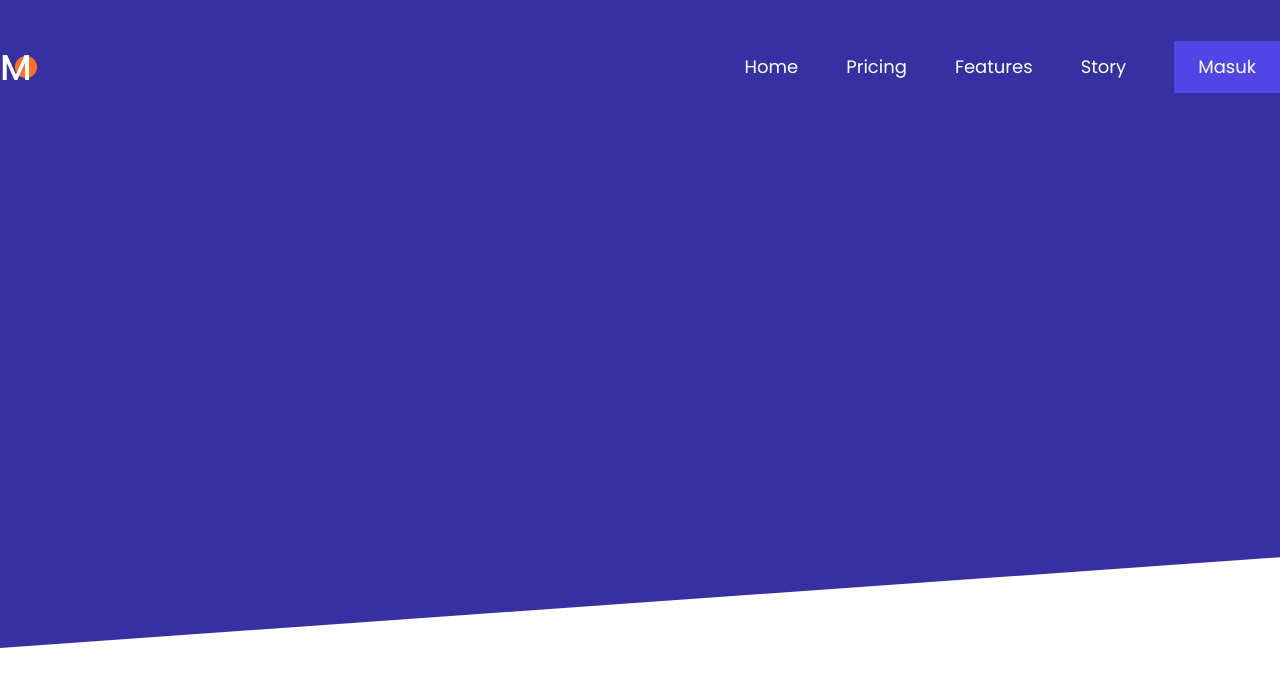
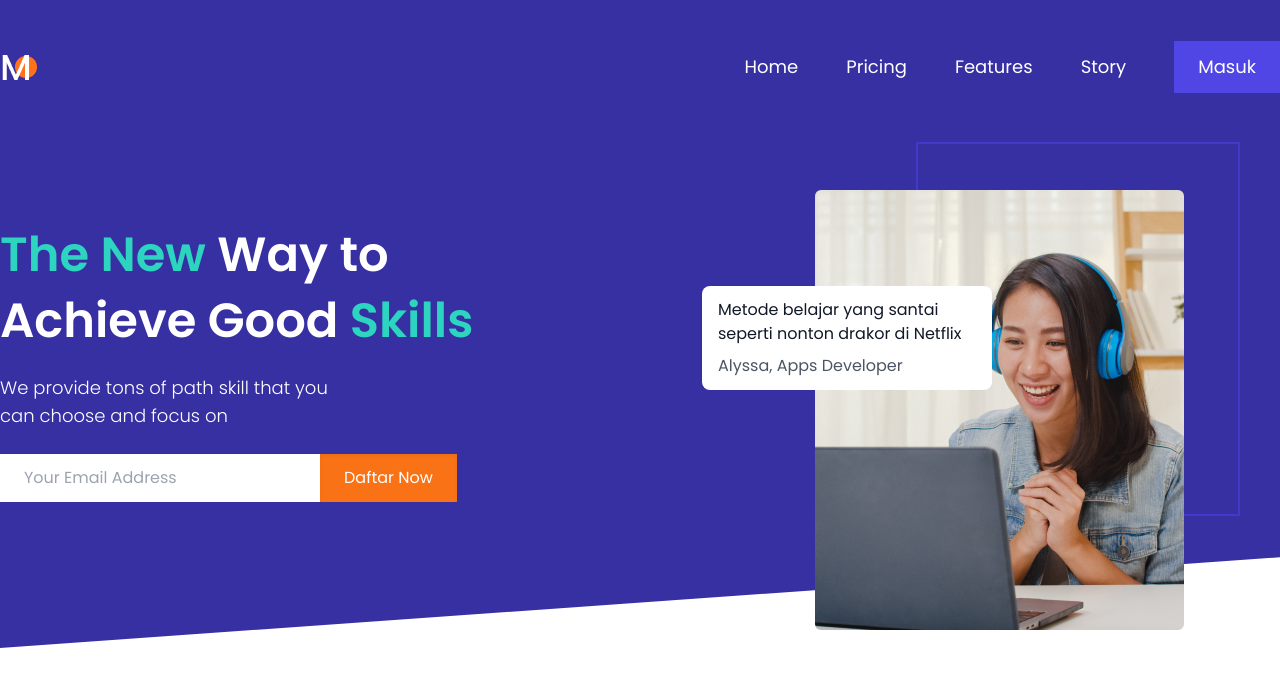
Before and after one commit to asyarbre/frontpage-kelas-online, a Next.js app: page / in a window 1280 px wide. Shown: the top 686 px of the page. Built offline with nearby package versions, Linux system fonts and the light colour scheme; no server answers.

Commit message:
Add Hero

```diff
--- a/src/pages/index.js
+++ b/src/pages/index.js
@@ -1,5 +1,6 @@
 import axios from "../configs/axios";
 import Header from "../parts/Header";
+import Hero from "../parts/Hero";
 
 function Home({data}) {
   return (
@@ -8,6 +9,7 @@ function Home({data}) {
         <section className="header-clipping pt-10">
           <div className="container mx-auto">
             <Header />
+            <Hero />
           </div>
         </section>
       </main>
--- /dev/null
+++ b/src/parts/Hero.js
@@ -0,0 +1,57 @@
+import React from "react";
+import Image from "next/image";
+import Pict from "../../public/images/pict-1.png";
+
+export default function Hero() {
+  function submit() {}
+  return (
+    <div className="flex justify-between items-center">
+      <div className="w-1/2">
+        <h1 className="text-5xl text-white mb-5 font-semibold leading-snug">
+          <span className="text-teal-400">The New</span> Way to <br/>Achieve Good
+          <span className="text-teal-400"> Skills</span>
+        </h1>
+        <p className="text-white font-light text-lg mb-6">
+          We provide tons of path skill that you
+          <br /> can choose and focus on
+        </p>
+
+        <form onSubmit={submit}>
+          <input
+            type="text"
+            className="bg-white focus:outline-none border-0 px-4 md:px-6 py-3 w-full md:w-1/2"
+            placeholder="Your Email Address"
+          />
+          <button className="bg-orange-500 hover:bg-orange-400 transition-all duration-200 focus:outline-none shadow-inner text-white px-4 md:px-6 py-3 whitespace-no-wrap">
+            Daftar Now
+          </button>
+        </form>
+      </div>
+
+      <div className="hidden w-1/2 md:flex justify-end pt-24 pr-16">
+        <div className="relative" style={{ width: 369, height: 440 }}>
+          <div
+            className="absolute border-indigo-700 border-2 -mt-12 -mr-6 right-0"
+            style={{ width: 324, height: 374 }}
+          ></div>
+          <div className="absolute w-full h-full -mb-8 -ml-8">
+            <Image
+              className=" rounded-md"
+              src={Pict}
+              alt="Picture Testimonial"
+            />
+          </div>
+          <div
+            className="absolute z-10 bg-white py-3 px-4 mt-24 rounded-lg"
+            style={{ transform: "translateX(-50%)", width: 290 }}
+          >
+            <p className="text-gray-900 mb-2">
+              Metode belajar yang santai seperti nonton drakor di Netflix
+            </p>
+            <span className="text-gray-600">Alyssa, Apps Developer</span>
+          </div>
+        </div>
+      </div>
+    </div>
+  );
+}
```
